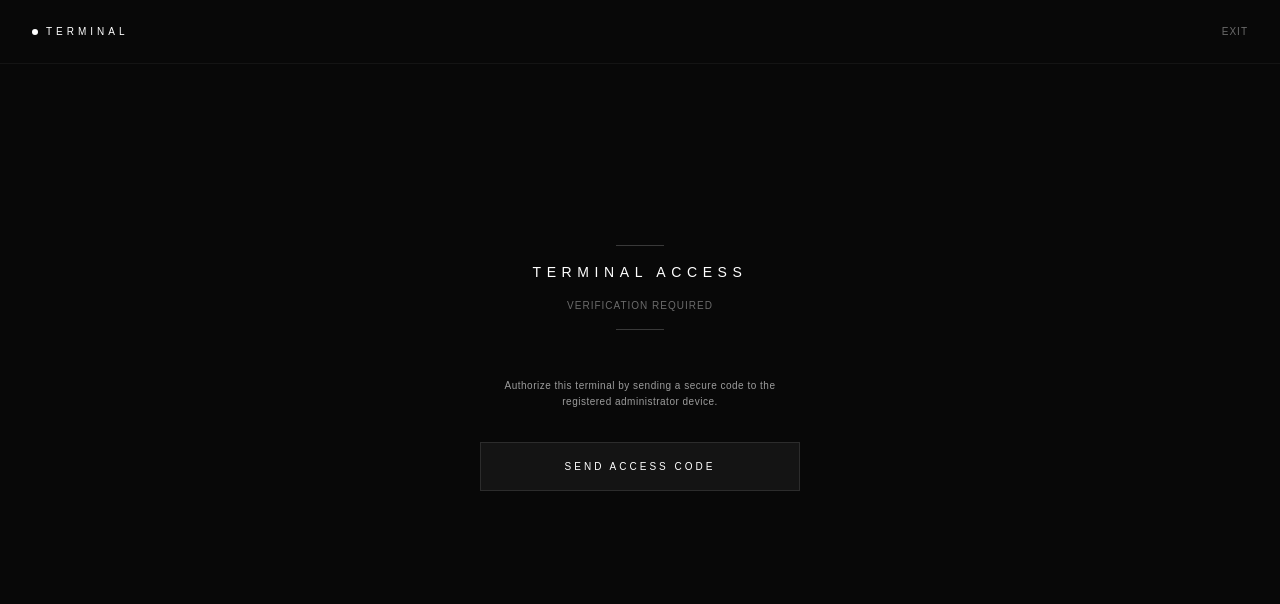
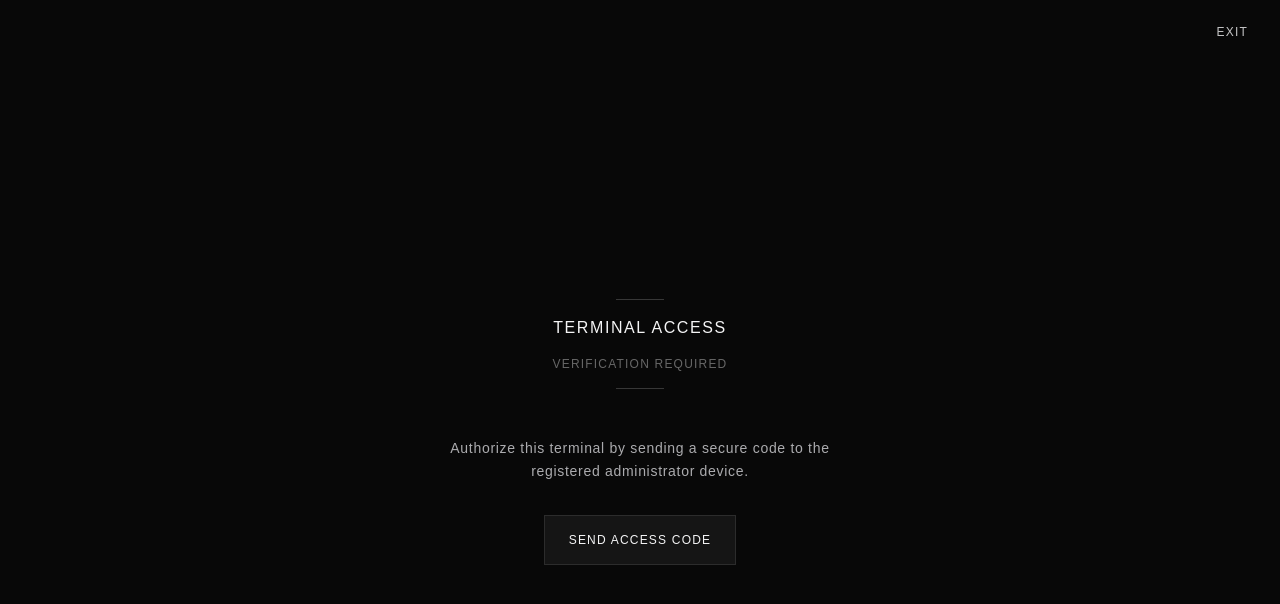
Before and after one commit to J-Jairo-C-Ordoniez/tim, a Next.js app: page /admin in a window 1280 px wide. Shown: the top 604 px of the page. Built offline with nearby package versions, Linux system fonts and the light colour scheme.

Commit message:
TIM: update

```diff
--- a/src/app/about/page.js
+++ b/src/app/about/page.js
@@ -1,5 +1,3 @@
-'use client'
-
 import Head from '@/components/home/header/Head'
 import Main from '@/components/about/main/Main'
 
--- a/src/app/admin/page.js
+++ b/src/app/admin/page.js
@@ -1,38 +1,12 @@
-'use client'
-
-import { useState, useEffect } from 'react'
-import AdminLayout from '@/components/admin/layout/AdminLayout'
-import OTPGate from '@/components/admin/sections/OTPGate'
-import ModerationPanel from '@/components/admin/sections/ModerationPanel'
+import Head from '@/components/admin/header/Head'
+import Main from '@/components/admin/main/Main'
 
 export default function AdminPage() {
-    const [isAuthenticated, setIsAuthenticated] = useState(false)
-    const [token, setToken] = useState(null)
-
-    // Check session storage on mount
-    useEffect(() => {
-        const storedToken = sessionStorage.getItem('admin_token')
-        if (storedToken) {
-            setToken(storedToken)
-            setIsAuthenticated(true)
-        }
-    }, [])
-
-    const handleVerify = (newToken) => {
-        sessionStorage.setItem('admin_token', newToken)
-        setToken(newToken)
-        setIsAuthenticated(true)
-    }
 
     return (
-        <AdminLayout>
-            {!isAuthenticated ? (
-                <div className="flex items-center justify-center min-h-[60vh]">
-                    <OTPGate onVerify={handleVerify} />
-                </div>
-            ) : (
-                <ModerationPanel token={token} />
-            )}
-        </AdminLayout>
+        <div className="bg-background h-screen w-screen text-foreground overflow-hidden select-none">
+            <Head />
+            <Main />
+        </div>
     )
 }
--- a/src/app/contact/page.js
+++ b/src/app/contact/page.js
@@ -1,5 +1,3 @@
-'use client'
-
 import Head from '@/components/home/header/Head'
 import Main from '@/components/contact/main/Main'
 
--- /dev/null
+++ b/src/components/admin/header/Head.js
@@ -0,0 +1,17 @@
+import Link from 'next/link'
+
+export default function Head() {
+    return (
+        <header className="sticky top-0 z-50 w-full bg-background font-inter box-border h-16">
+            <div className="container mx-auto px-4 md:px-8 flex items-center justify-end h-full">
+                <nav className="flex gap-12 text-xs tracking-widest font-light uppercase">
+                    <Link
+                        href="/"
+                        className="text-primary/80 hover:text-primary transition-all">
+                        Exit
+                    </Link>
+                </nav>
+            </div>
+        </header>
+    )
+}
--- a/src/components/admin/layout/AdminLayout.js
+++ /dev/null
@@ -1,31 +0,0 @@
-'use client'
-
-import Link from 'next/link'
-
-export default function AdminLayout({ children }) {
-    return (
-        <div className="min-h-screen bg-background font-inter selection:bg-white/10 selection:text-white">
-            <header className="sticky top-0 z-50 w-full bg-background border-b border-white/5 box-border h-16">
-                <div className="container mx-auto px-4 md:px-8 flex items-center justify-between h-full">
-                    <Link href="/" className="flex items-center gap-2 group">
-                        <div className="w-1.5 h-1.5 bg-white rounded-full group-hover:scale-125 transition-transform" />
-                        <span className="text-[10px] tracking-[0.4em] font-medium text-white uppercase">
-                            Terminal
-                        </span>
-                    </Link>
-
-                    <nav className="flex gap-12 text-[10px] tracking-widest font-light uppercase">
-                        <Link
-                            href="/"
-                            className="text-white/40 hover:text-white transition-all">
-                            Exit
-                        </Link>
-                    </nav>
-                </div>
-            </header>
-            <main className="container mx-auto px-4 md:px-8 py-16 min-h-[calc(100vh-64px)]">
-                {children}
-            </main>
-        </div>
-    )
-}
--- /dev/null
+++ b/src/components/admin/main/Main.js
@@ -0,0 +1,35 @@
+'use client'
+
+import { useState, useEffect } from 'react'
+import OTPGate from '@/components/admin/main/sections/OTPGate'
+import ModerationPanel from '@/components/admin/main/sections/ModerationPanel'
+
+export default function Main() {
+    const [isAuthenticated, setIsAuthenticated] = useState(false)
+    const [token, setToken] = useState(null)
+
+    useEffect(() => {
+        const storedToken = sessionStorage.getItem('admin_token')
+        if (storedToken) {
+            setToken(storedToken)
+            setIsAuthenticated(true)
+        }
+    }, [])
+
+    const handleVerify = (newToken) => {
+        sessionStorage.setItem('admin_token', newToken)
+        setToken(newToken)
+        setIsAuthenticated(true)
+    }
+
+    return (
+        <main className="w-full h-[calc(100vh-64px)] bg-background font-inter box-border overflow-hidden flex flex-col">
+            <div className="container mx-auto px-4 md:px-8 flex items-center justify-center h-full">
+                {!isAuthenticated
+                    ? <OTPGate onVerify={handleVerify} />
+                    : <ModerationPanel token={token} />
+                }
+            </div>
+        </main>
+    )
+}
--- a/src/components/admin/sections/ModerationPanel.js
+++ b/src/components/admin/main/sections/ModerationPanel.js
@@ -36,8 +36,8 @@ export default function ModerationPanel() {
     if (loading) {
         return (
             <div className="flex flex-col items-center justify-center py-20 gap-4">
-                <div className="w-10 h-px bg-white/20 animate-pulse" />
-                <p className="text-[10px] tracking-[0.4em] uppercase text-white/30 font-medium">
+                <div className="w-10 h-px bg-primary/20 animate-pulse" />
+                <p className="text-xs tracking-[0.4em] uppercase text-primary/40 font-medium">
                     Loading entries
                 </p>
             </div>
--- a/src/components/admin/sections/OTPGate.js
+++ b/src/components/admin/main/sections/OTPGate.js
@@ -4,7 +4,7 @@ import { useState } from 'react'
 import axios from 'axios'
 
 export default function OTPGate({ onVerify }) {
-    const [step, setStep] = useState('send') // 'send' or 'verify'
+    const [step, setStep] = useState('send')
     const [code, setCode] = useState('')
     const [loading, setLoading] = useState(false)
     const [error, setError] = useState('')
@@ -47,62 +47,65 @@ export default function OTPGate({ onVerify }) {
     }
 
     return (
-        <div className="flex flex-col items-center justify-center gap-12 p-8 max-w-sm mx-auto">
+        <section className="flex flex-col items-center justify-center gap-12 p-8 max-w-lg mx-auto">
             <header className="text-center space-y-4">
-                <div className="w-12 h-px bg-white/20 mx-auto" />
-                <h2 className="text-sm tracking-[0.4em] uppercase text-white font-light">
+                <div className="w-12 h-px bg-primary/20 mx-auto" />
+                <h2 className="text-md tracking-widest uppercase text-primary font-light">
                     Terminal Access
                 </h2>
-                <p className="text-[10px] tracking-widest text-white/40 uppercase">
+                <p className="text-xs tracking-widest text-primary/40 uppercase">
                     Verification required
                 </p>
-                <div className="w-12 h-px bg-white/20 mx-auto" />
+                <div className="w-12 h-px bg-primary/20 mx-auto" />
             </header>
 
             {step === 'send' ? (
                 <div className="space-y-8 w-full text-center">
-                    <p className="text-[10px] text-white/60 tracking-wider leading-relaxed">
+                    <p className="text-sm text-secondary/80 tracking-wider leading-relaxed">
                         Authorize this terminal by sending a secure code to the registered administrator device.
                     </p>
                     <button
                         onClick={handleSendOTP}
                         disabled={loading}
-                        className="w-full py-4 border border-white/10 bg-white/5 hover:bg-white/10 text-white text-[10px] tracking-[0.3em] uppercase font-medium transition-all duration-300 disabled:opacity-50"
+                        className="cursor-pointer w-fit mx-auto px-6 py-4 border border-primary/10 bg-primary/5 hover:bg-primary/10 text-primary text-xs tracking-widest uppercase font-medium transition-all duration-300 disabled:opacity-50"
                     >
                         {loading ? 'Processing...' : 'Send Access Code'}
                     </button>
                 </div>
             ) : (
-                <form onSubmit={handleVerify} className="space-y-8 w-full">
+                <form
+                    onSubmit={handleVerify}
+                    className="space-y-8 w-full"
+                >
                     <div className="space-y-4">
                         <input
                             type="text"
                             value={code}
                             onChange={(e) => setCode(e.target.value)}
-                            placeholder="ACCESS CODE"
-                            className="w-full bg-transparent border-b border-white/20 py-4 text-center text-white tracking-[0.5em] focus:outline-none focus:border-white transition-all placeholder:text-white/20"
+                            placeholder="******"
+                            className="w-full bg-transparent border-b border-primary/20 py-4 text-center text-primary tracking-widest focus:outline-none focus:border-primary transition-all placeholder:text-primary/20"
                             maxLength={6}
                             required
                         />
                         {message && (
-                            <p className="text-[8px] text-white/40 tracking-widest uppercase text-center">
+                            <p className="text-xs text-primary/40 tracking-widest uppercase text-center">
                                 {message}
                             </p>
                         )}
                     </div>
 
-                    <div className="flex flex-col gap-4">
+                    <div className="flex flex-col items-center gap-4">
                         <button
                             type="submit"
                             disabled={loading}
-                            className="w-full py-4 border border-white/10 bg-white/10 hover:bg-white/20 text-white text-[10px] tracking-[0.3em] uppercase font-medium transition-all duration-300"
+                            className="w-fit cursor-pointer mx-auto px-6 py-4 border border-primary/10 bg-primary/10 hover:bg-primary/20 text-primary text-xs tracking-widest uppercase font-medium transition-all duration-300"
                         >
                             {loading ? 'Verifying...' : 'Authorize Terminal'}
                         </button>
                         <button
                             type="button"
                             onClick={() => setStep('send')}
-                            className="text-[9px] text-white/30 tracking-widest uppercase hover:text-white transition-all"
+                            className="cursor-pointer text-xs text-primary/40 tracking-widest uppercase hover:text-primary transition-all"
                         >
                             Back to send
                         </button>
@@ -111,10 +114,10 @@ export default function OTPGate({ onVerify }) {
             )}
 
             {error && (
-                <p className="text-[9px] text-red-500/80 tracking-widest uppercase text-center">
+                <p className="text-xs text-red-500/80 tracking-widest uppercase text-center">
                     {error}
                 </p>
             )}
-        </div>
+        </section>
     )
 }
```
Also changed, not shown: src/components/admin/main/ui/ContributionCard.js (renamed from src/components/admin/ui/ContributionCard.js).
